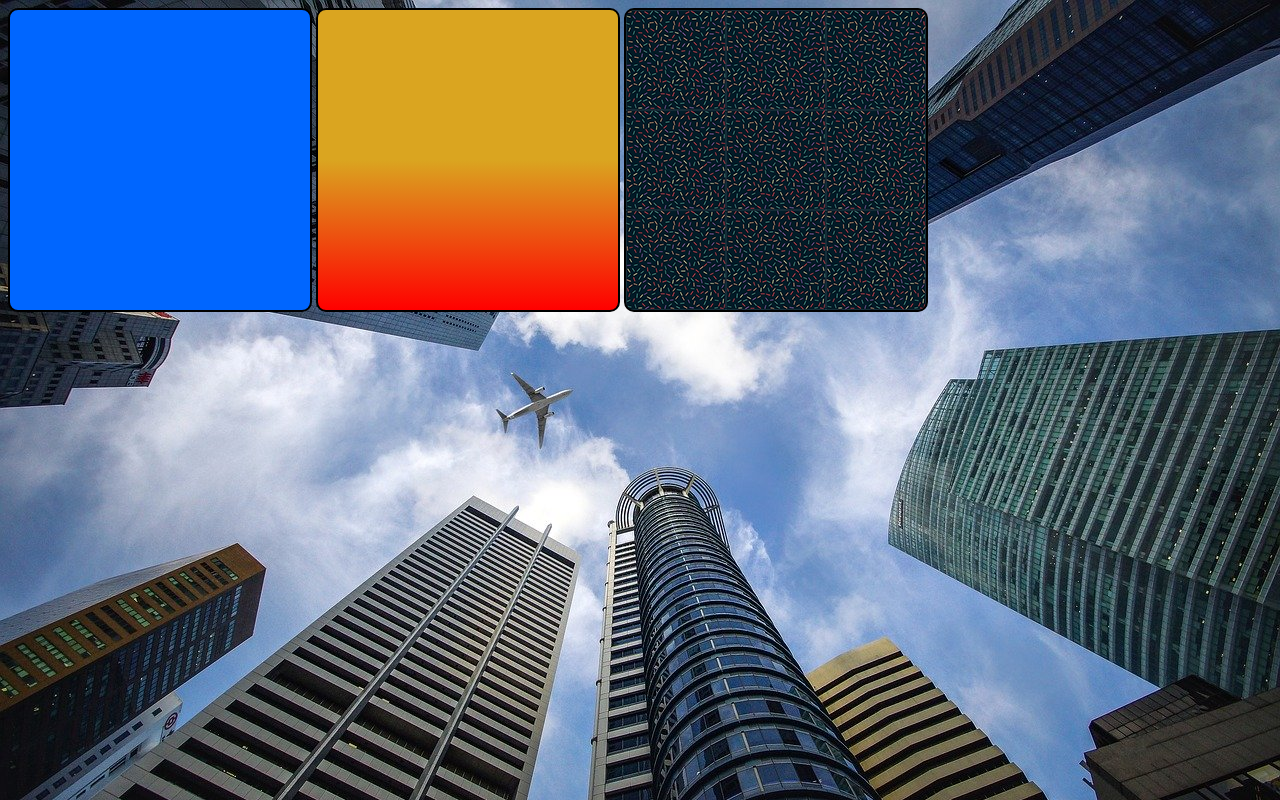
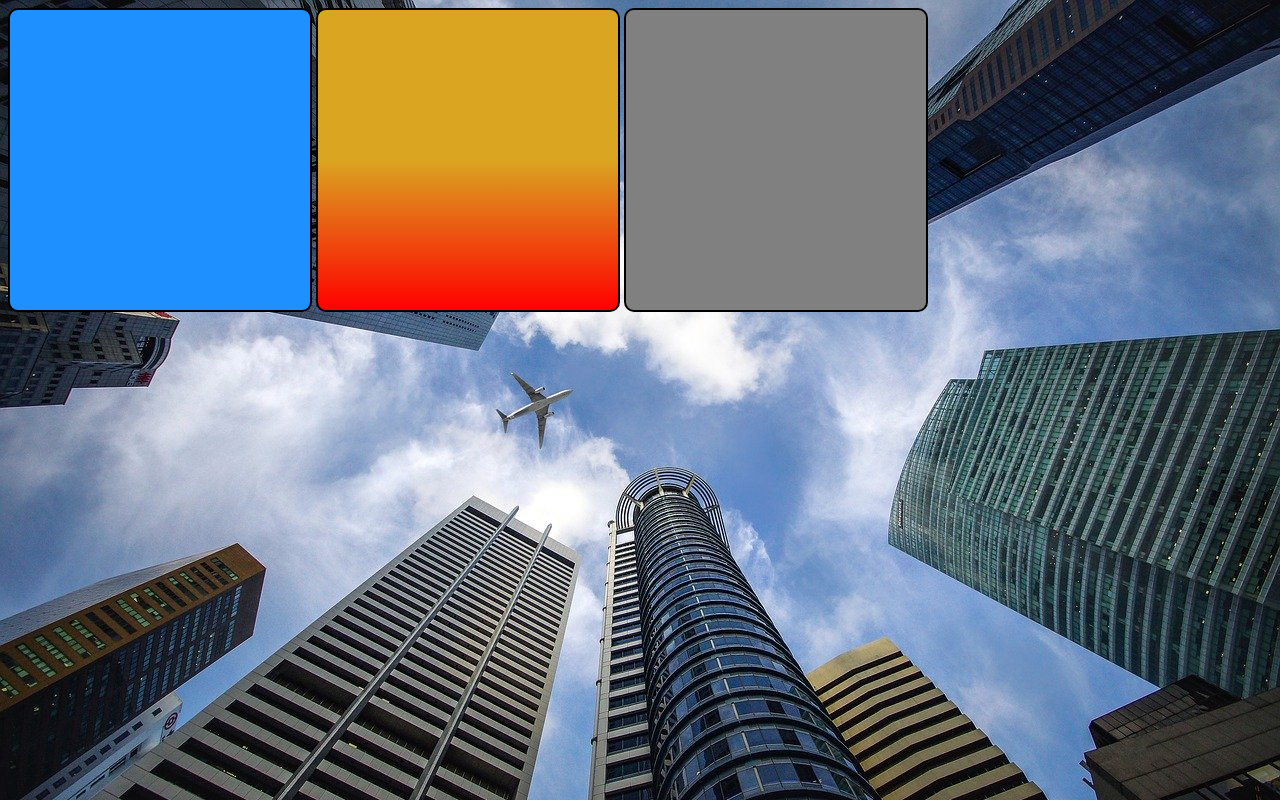
Before and after one commit to Miguel-Deniss/Html-Css, a plain HTML site: page Exercicios/ex022/imagens/fundos001.html in a window 1280 px wide. Drawn offline with Linux system fonts and the light colour scheme.

Commit message:
Update fundos001.html

```diff
--- a/Exercicios/ex022/imagens/fundos001.html
+++ b/Exercicios/ex022/imagens/fundos001.html
@@ -20,7 +20,7 @@
         }
 
         div#q1 {
-            background-color: rgb(0, 102, 255);
+            background-color: dodgerblue;
         }
 
         div#q1:hover {
@@ -36,11 +36,11 @@
         }
 
         div#q3 {
-            background-image: url(pattern001.png);
+            background-color: gray ;
         }
 
         div#q3:hover {
-            background-image: url(pattern003.png);
+            background-image: url(https://images.pexels.com/photos/807598/pexels-photo-807598.jpeg?auto=compress&cs=tinysrgb&w=600);
         }
     </style>
 </head>
```
